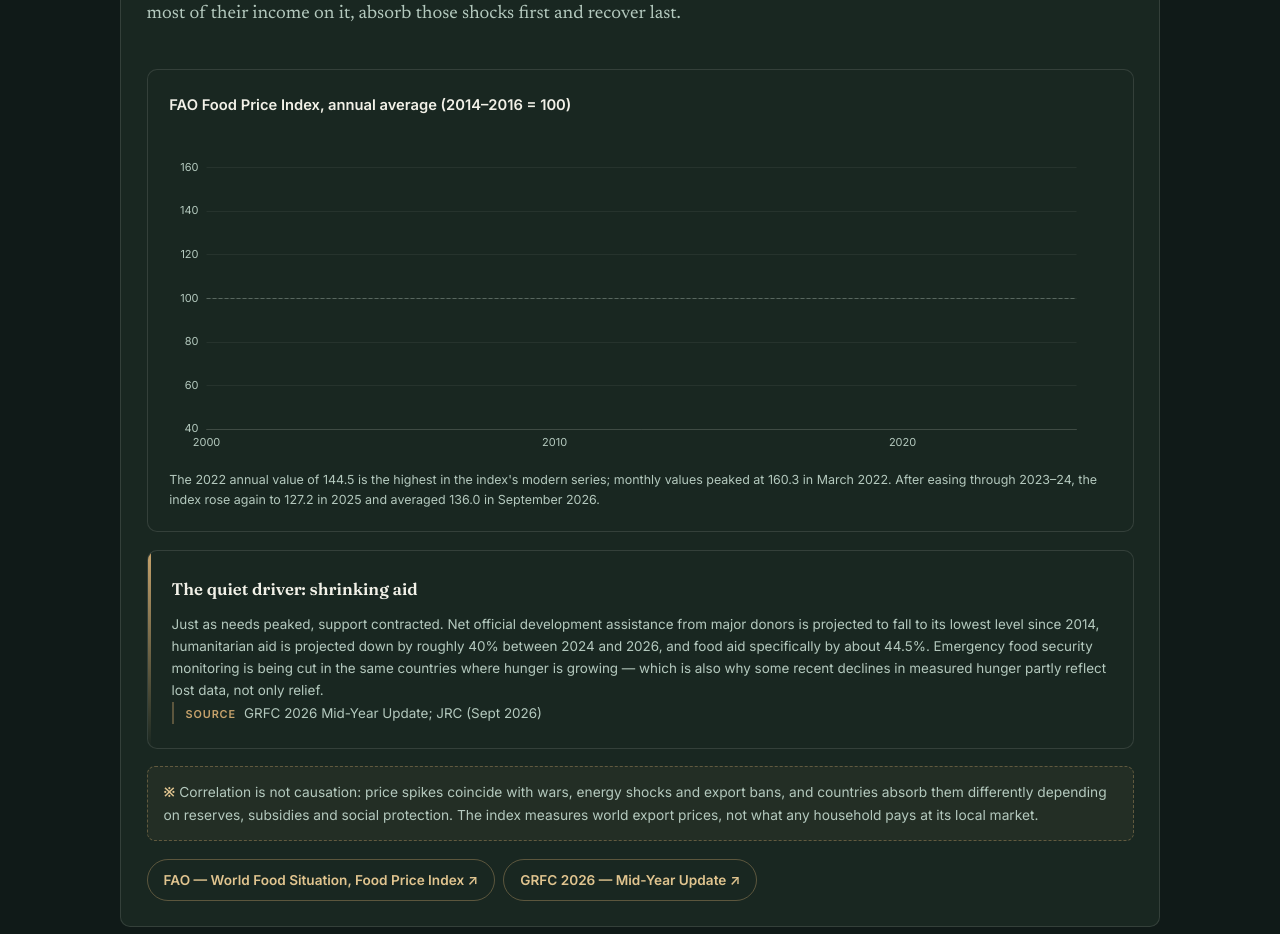
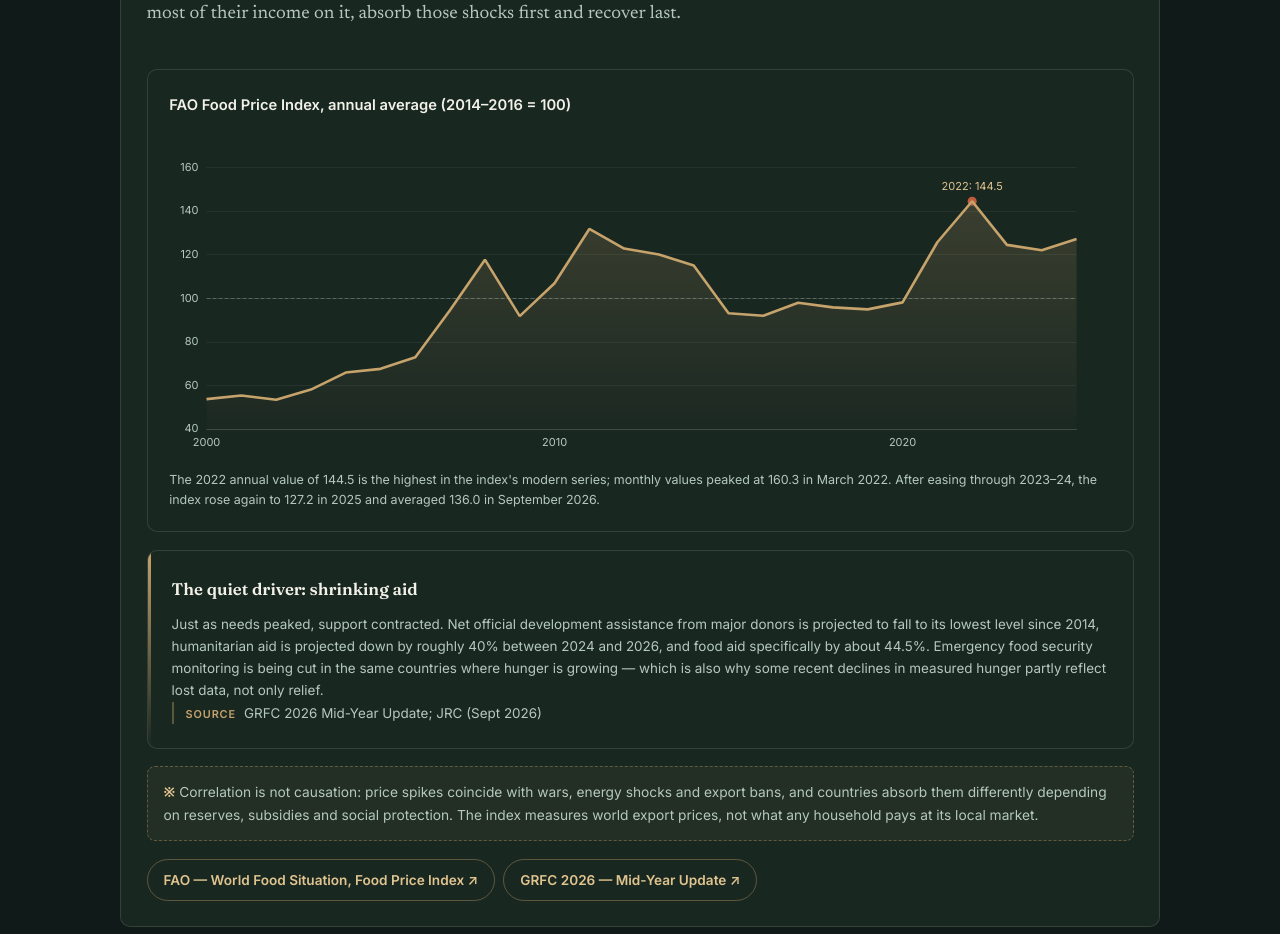
Before and after one commit to global-food-crisis/global-food-crisis.github.io, a Next.js app: page / in a window 1280 px wide. Shown: the part 10400-11334 px from the top of the page. Built offline with nearby package versions, Linux system fonts and the light colour scheme.

Commit message:
Add files via upload

```diff
--- a/src/components/charts/PriceIndexChart.tsx
+++ b/src/components/charts/PriceIndexChart.tsx
@@ -16,7 +16,12 @@ export function PriceIndexChart({ series }: { series: FpiPoint[] }) {
   const reduced = usePrefersReducedMotion();
 
   const option = useMemo<ChartOption>(() => {
-    const peak = series.reduce((a, b) => (b.value > a.value ? b : a));
+    // Safe on an empty series: `reduce` without an initial value would throw
+    // on `[]`, so peak becomes null and the markPoint is simply omitted.
+    const peak =
+      series.length > 0
+        ? series.reduce((a, b) => (b.value > a.value ? b : a))
+        : null;
     return {
       backgroundColor: "transparent",
       grid: { left: 8, right: 18, top: 26, bottom: 8, containLabel: true },
@@ -25,20 +30,28 @@ export function PriceIndexChart({ series }: { series: FpiPoint[] }) {
         trigger: "axis",
         axisPointer: { type: "line", lineStyle: { color: "rgba(199,163,108,0.4)" } },
         formatter: (params: unknown) => {
-          const p = (params as Array<{ value: [number, number] }>)[0];
+          const p = (params as Array<{ value: [string, number] }>)[0];
           if (!p) return "";
           return `<b>${p.value[0]}</b><br/>${p.value[1].toFixed(1)}`;
         },
       },
+      // Category axis: values must be strings. On a category axis ECharts 6
+      // resolves each [x, y] pair's x through OrdinalMeta.getOrdinal — a
+      // Map keyed by the raw value — so a numeric year (2022) never matches
+      // a string category ("2022") and is instead treated as an ordinal
+      // INDEX, placing the point far outside the grid. Hence the strings.
       xAxis: {
         type: "category",
-        data: series.map((d) => d.year),
+        data: series.map((d) => String(d.year)),
         boundaryGap: false,
         axisLabel: {
           color: THEME.creamDim,
           fontFamily: THEME.fontUi,
           fontSize: 11,
-          formatter: (v: number) => (v % 5 === 0 ? String(v) : ""),
+          formatter: (v: string) => {
+            const year = Number(v);
+            return Number.isFinite(year) && year % 5 === 0 ? v : "";
+          },
         },
         axisLine: { lineStyle: { color: THEME.line } },
         axisTick: { show: false },
@@ -57,7 +70,7 @@ export function PriceIndexChart({ series }: { series: FpiPoint[] }) {
       series: [
         {
           type: "line",
-          data: series.map((d) => [d.year, d.value]),
+          data: series.map((d) => [String(d.year), d.value]),
           symbol: "circle",
           symbolSize: 4,
           showSymbol: false,
@@ -82,10 +95,16 @@ export function PriceIndexChart({ series }: { series: FpiPoint[] }) {
             label: { show: false },
             data: [{ yAxis: 100 }],
           },
+          ...(peak
+            ? {
                 markPoint: {
                   symbol: "circle",
                   symbolSize: 9,
-            itemStyle: { color: THEME.map6 },
+                  // THEME.mapScale[5] is the site's highest-intensity rust
+                  // (#c05b3b) — the intended accent. (The original
+                  // `THEME.map6` referenced a property that does not exist,
+                  // silently falling back to ECharts' default blue.)
+                  itemStyle: { color: THEME.mapScale[5] },
                   label: {
                     show: true,
                     position: "top",
@@ -94,8 +113,10 @@ export function PriceIndexChart({ series }: { series: FpiPoint[] }) {
                     fontSize: 11,
                     formatter: () => `${peak.year}: ${peak.value.toFixed(1)}`,
                   },
-            data: [{ coord: [peak.year, peak.value] }],
+                  data: [{ coord: [String(peak.year), peak.value] }],
                 },
+              }
+            : {}),
           z: 5,
         },
       ],
```
Lines whose indentation alone changed are shown as unchanged.
